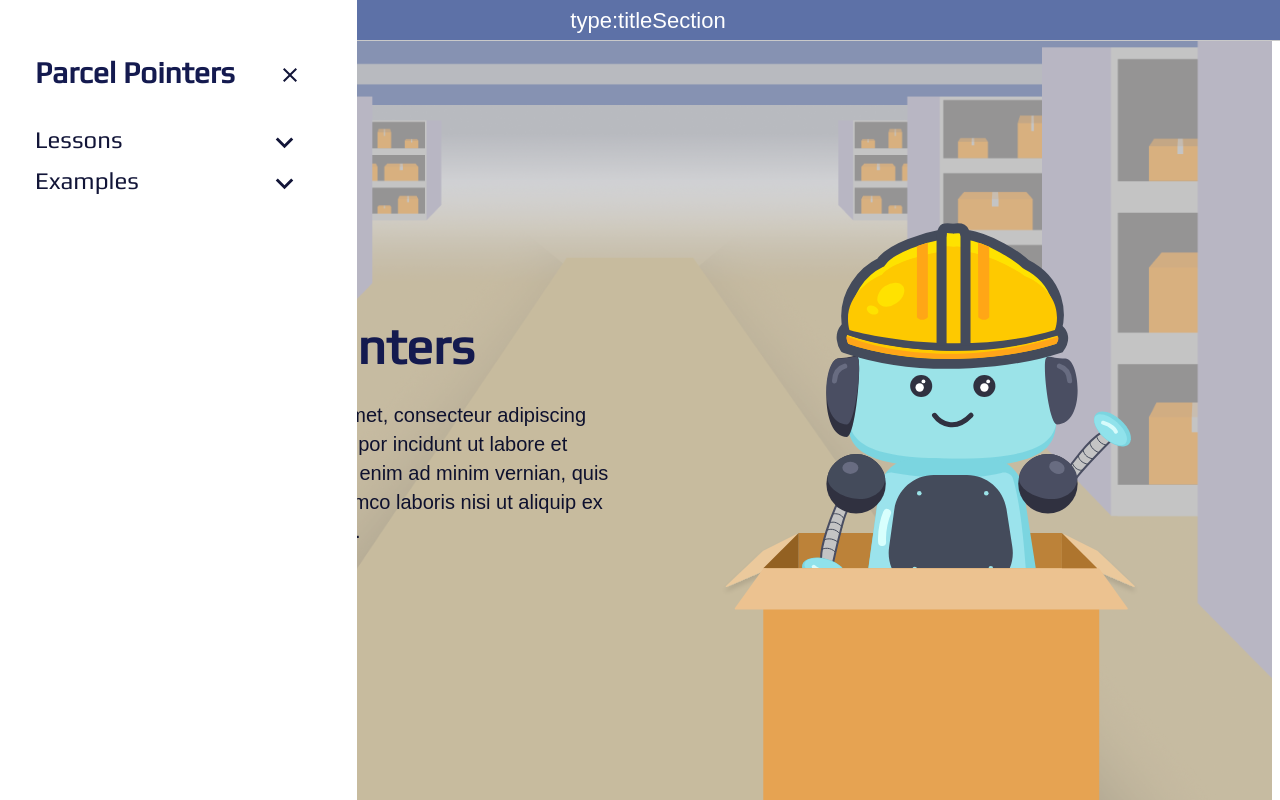
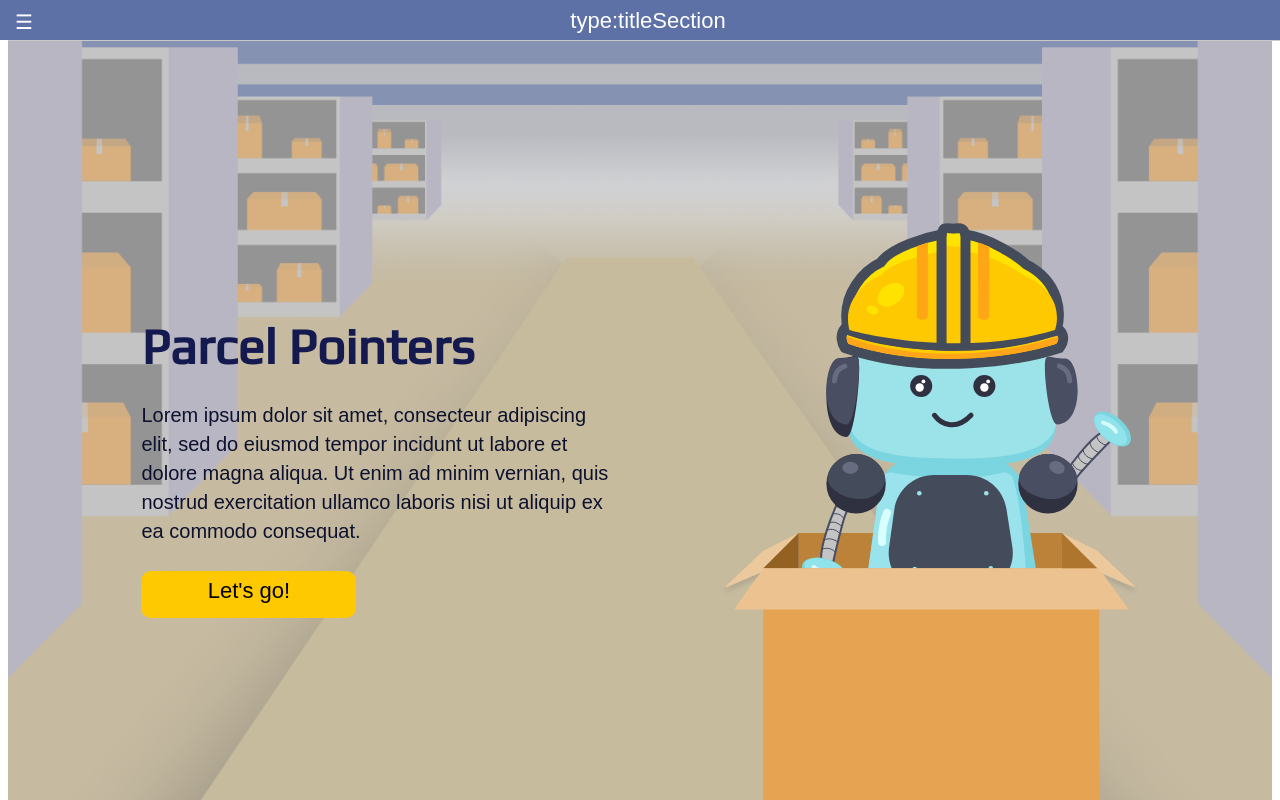
Before and after one commit to uclaacm/parcel-pointers, a React app: page / in a window 1280 px wide. Shown: the top 800 px of the page. Built offline with nearby package versions, Linux system fonts and the light colour scheme; a web font is replaced by a local one.

Commit message:
header highlighting across entire menu

```diff
--- a/src/components/Sidebar.tsx
+++ b/src/components/Sidebar.tsx
@@ -3,6 +3,12 @@
 import ExpandLessIcon from '@mui/icons-material/ExpandLess';
 import ExpandMoreIcon from '@mui/icons-material/ExpandMore';
 import { SetStateAction, useState, Dispatch } from 'react';
+
+// TODO: fix vertical alignment of headers
+// TODO: fix active dropdown
+// TODO: fix dropdown children spacing
+// TODO: fix text animation, weird rn
+// TODO: remove <a> styling for links
 
 interface sidebarProps {
   showMenu: boolean;
@@ -11,18 +17,34 @@
 
 interface dropdownProps {
   title: string;
-  list: { name: string, link: string }[];
+  list: { name: string; link: string }[];
 }
 
 function Dropdown(props: dropdownProps): JSX.Element {
   const [expand, setExpand] = useState(false);
   return (
+    <div style={{ backgroundOrigin: 'content-box' }}>
+      <div
+        className="dropdown-header"
+        onClick={() => setExpand(!expand)}
+        style={{
+          cursor: 'pointer',
+          backgroundColor: expand ? '#FEC9004D' : 'transparent',
+        }}
+      >
+        <span
+          style={{
+            display: 'flex',
+            justifyContent: 'space-between',
+          }}
+        >
+          <div>{props.title}</div>
           <div>
-      <div className="dropdown-header" onClick={() => setExpand(!expand)} >
-        <span style={{ display: 'flex', justifyContent: 'space-between', backgroundColor: expand ? '#FEC9004D' : 'transparent'}} >
-          <div>{props.title}</div>
-          <div >
-            {!expand ? <ExpandMoreIcon fontSize='large' /> : <ExpandLessIcon fontSize='large' />}
+            {!expand ? (
+              <ExpandMoreIcon fontSize="large" />
+            ) : (
+              <ExpandLessIcon fontSize="large" />
+            )}
           </div>
         </span>
       </div>
@@ -30,15 +52,14 @@
         className="dropdown-children"
         style={{ display: expand ? 'block' : 'none' }}
       >
-        {
-          props.list.map(function (elem) {
+        {props.list.map(function (elem, index) {
           return (
-              <div>
-                <a href={elem.link}>{elem.name}</a><br />
+            <div key={index}>
+              <a href={elem.link}>{elem.name}</a>
+              <br />
             </div>
           );
-          })
-        }
+        })}
       </div>
     </div>
   );
@@ -48,7 +69,7 @@
   const lessonList = [
     {
       name: 'Lesson 1',
-      link: '#lesson-1'
+      link: '#lesson-1',
     },
     {
       name: 'Lesson 2',
@@ -57,13 +78,13 @@
     {
       name: 'Lesson 3',
       link: '#lesson-3',
-    }
+    },
   ];
 
   const exampleList = [
     {
       name: 'Example 1',
-      link: '#example-1'
+      link: '#example-1',
     },
     {
       name: 'Example 2',
@@ -72,21 +93,28 @@
     {
       name: 'Example 3',
       link: '#example-3',
-    }
+    },
   ];
 
   return (
-    <div id="Sidebar" style={{ width: 357/*props.showMenu ? 357 : 0 */ }}>
-      <div className='sidebar-container'>
-        <span style={{ display: 'flex', justifyContent: 'space-between', paddingBottom: 35 }}>
-          <a className='title'>Parcel Pointers</a>
+    <div className="sidebar" style={{ width: props.showMenu ? 357 : 0 }}>
+      {/* <div className="sidebar-container"> */}
+      <span
+        className="sidebar-header"
+        style={{
+          display: 'flex',
+          justifyContent: 'space-between',
+          paddingBottom: 35,
+        }}
+      >
+        <h2 style={{ cursor: 'pointer' }}>Parcel Pointers</h2>
         <button className="close-btn" onClick={() => props.setShowMenu(false)}>
-            <CloseIcon fontSize='medium' />
+          <CloseIcon fontSize="large" />
         </button>
       </span>
       <Dropdown title="Lessons" list={lessonList} />
       <Dropdown title="Examples" list={exampleList} />
     </div>
-    </div>
+    // </div>
   );
 }
--- a/src/styles/Sidebar.scss
+++ b/src/styles/Sidebar.scss
@@ -1,70 +1,67 @@
-@import "./global";
-@import "./AppWrapper";
+@import './global';
+@import './AppWrapper';
 
 $padding-h: 35px;
 $padding-v: 55px;
 $sidebar-width: 357px;
 
-#Sidebar {
+.sidebar {
   background-color: white;
-  height: 100%; /* 100% Full-height */
+  height: 100%; // 100% Full-height
   left: 0; // position from left
-  overflow-x: hidden; /* Disable horizontal scroll */
-  position: fixed; /* Stay in place */
+  overflow-x: hidden; // Disable horizontal scroll
+  position: fixed; // Stay in place
   top: 0; //position from top
-  transition: 0.5s; /* 0.5 second transition effect to slide in the sidebar */
-  width: 0; /* 0 width - change this with JavaScript */
-  z-index: 1; /* Stay on top */
-
-  .sidebar-container {
-    padding: $padding-v $padding-v $padding-h $padding-h;
+  transition: 0.5s; // 0.5 second transition effect to slide in the sidebar
+  width: 0; // 0 width - change this with JavaScript
+  z-index: 1; // Stay on top
 }
 
-  .title {
-    @extend h2;
-    cursor: pointer;
+.sidebar-header {
+  padding: $padding-v $padding-v $padding-h $padding-h;
+  position: relative;
+  transition: 0.3s;
 }
 
 .dropdown-header {
   color: $text-color;
-    font-family: $play;
   cursor: pointer;
   display: block;
+  font-family: $play;
   font-size: 24px;
+  padding-left: $padding-h;
+  padding-right: $padding-h;
   text-align: left;
   transition: 0.3s;
 }
 
-  .dropdown-header span:hover {
-    cursor: pointer;
-    background-color: rgba(254, 201, 0, 0.3);
-    // color: $primary-1-color;
-  }
+// .dropdown-header span:hover {
+//   // background-color: rgba(254, 201, 0, 0.3);
+//   cursor: pointer;
+// }
 
 .dropdown-children {
-    color: inherit;
-    text-decoration: inherit;
+  // color: inherit;
   font-family: $play;
   font-size: 20px;
   padding-left: 33px;
+  // text-decoration: inherit;
   transition: 0.5s;
 }
 
 .close-btn {
+  background-color: transparent;
+  border: 0;
   // font-size: 36px;
   color: $text-color;
-    background-color: transparent;
-    border: none;
-    padding: 0px;
+  cursor: pointer;
+  padding: 0;
   padding-top: 7px;
   position: relative;
-    cursor: pointer;
 }
 
 .close-btn:hover {
   color: $primary-1-color;
-  }
-
 }
 
 .openbtn {
@@ -73,9 +70,9 @@
   color: white;
   cursor: pointer;
   font-size: 20px;
+  height: $header-height;
   left: 0;
   padding: 10px 15px;
   position: fixed;
   transition: 0.5s;
-  height: $header-height;
 }
```
Lines whose indentation alone changed are shown as unchanged.
